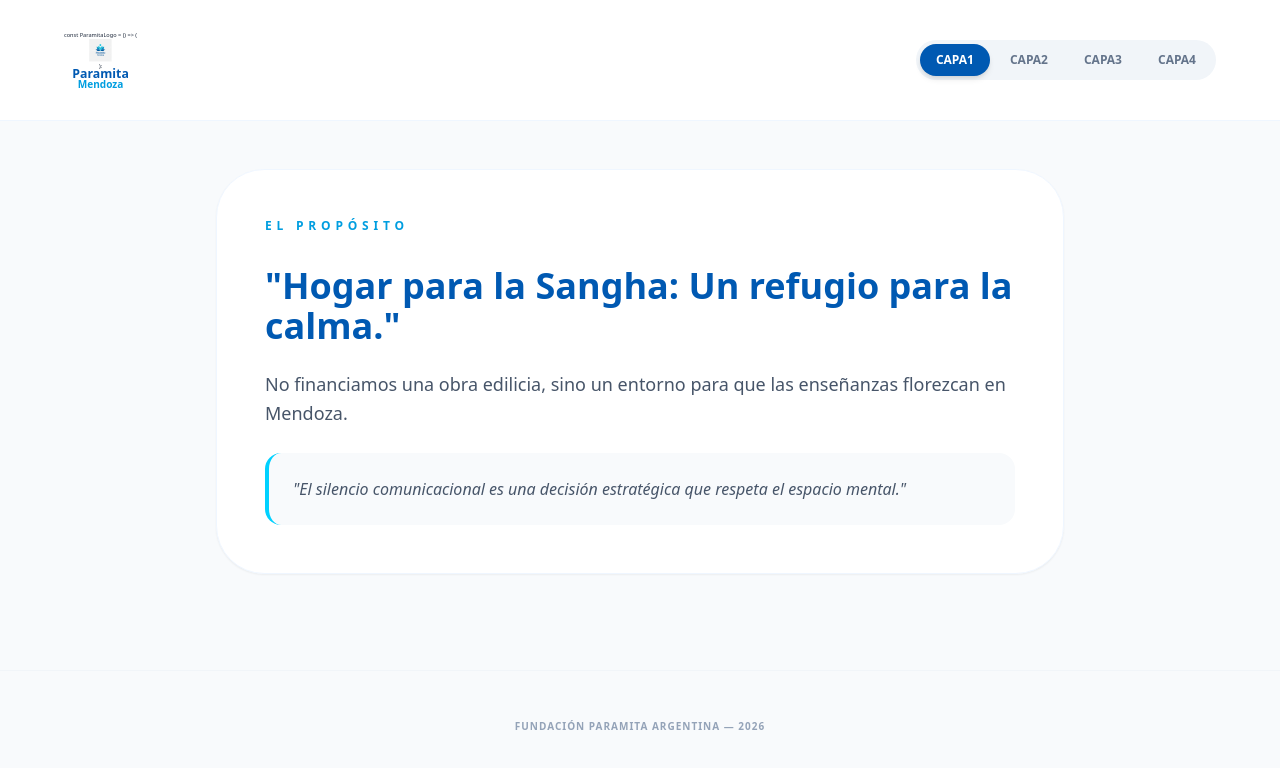
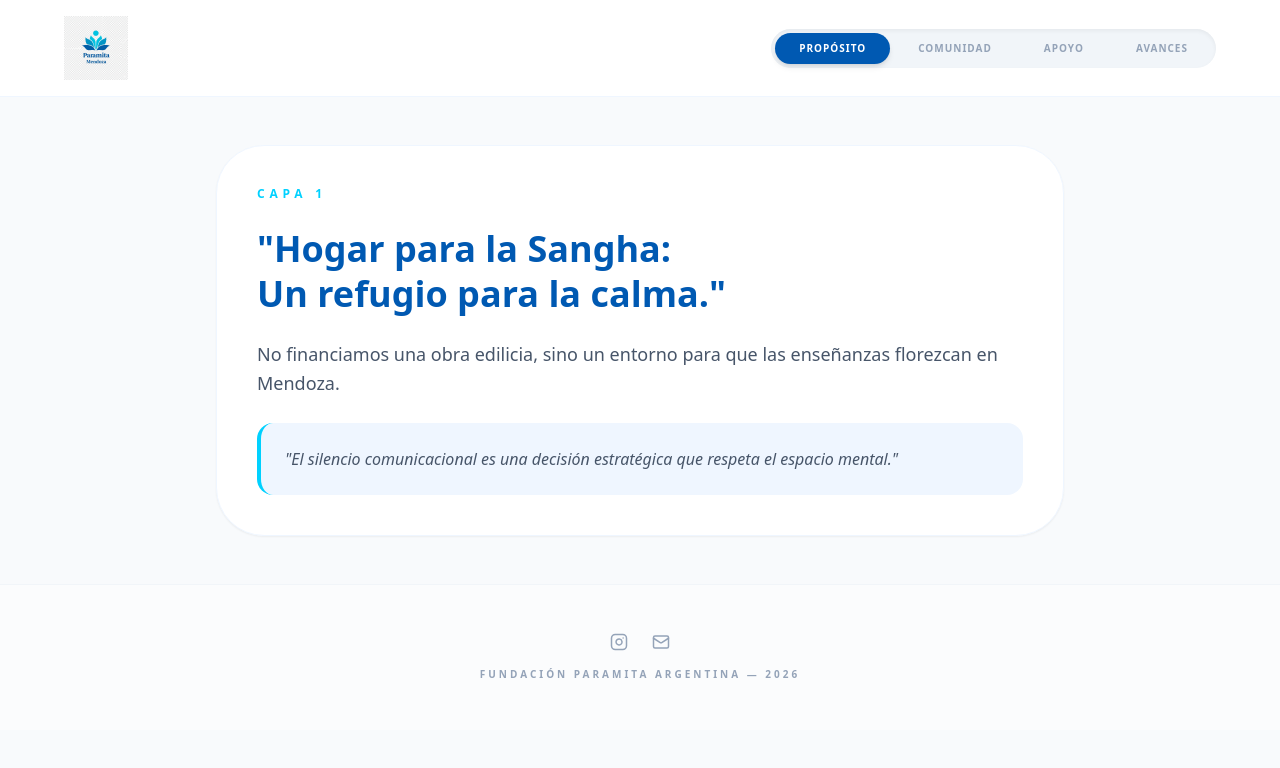
Before and after one commit to marianaesquivel31/paramita-mendoza, a React (Vite) app: page / in a window 1280 px wide. Shown: the top 768 px of the page. Built offline with nearby package versions, Linux system fonts and the light colour scheme.

Commit message:
Update App.jsx

```diff
--- a/src/App.jsx
+++ b/src/App.jsx
@@ -4,53 +4,63 @@ import {
   MessageSquare, Eye, Instagram, Mail
 } from 'lucide-react';
 
-// LOGO DE PARAMITA (Reconstruido)
+// === COMPONENTE DEL LOGO (Usa tu imagen de Canva) ===
 const ParamitaLogo = () => (
-  <div className="flex flex-col items-center scale-[0.35] origin-left -my-10">
-   const ParamitaLogo = () => (
-  <img src="/logo.png" alt="Logo Paramita Mendoza" className="h-16 w-auto" />
-);
-    <div className="text-center mt-[-8px]">
-      <h1 className="text-[2.2rem] font-bold text-[#0059B2] leading-none">Paramita</h1>
-      <h2 className="text-[1.8rem] font-bold text-[#009EE0] leading-none">Mendoza</h2>
-    </div>
-  </div>
+  <img
+    src="/logo.png"
+    alt="Logo Paramita Mendoza"
+    className="h-16 w-auto object-contain"
+    onError={(e) => e.target.src = "https://via.placeholder.com/150?text=Subir+Logo"}
+  />
 );
 
 export default function App() {
+  // Estado para controlar qué capa se muestra
   const [tab, setTab] = useState('capa1');
 
   return (
     <div className="min-h-screen bg-[#F8FAFC] text-slate-800 font-sans">
+
+      {/* HEADER / MENÚ DE NAVEGACIÓN */}
       <header className="bg-white border-b border-blue-50 sticky top-0 z-50 p-4">
-        <div className="max-w-6xl mx-auto flex justify-between items-center">
+        <div className="max-w-6xl mx-auto flex flex-col md:flex-row justify-between items-center gap-4">
           <ParamitaLogo />
-          <nav className="flex gap-1 bg-slate-100 p-1 rounded-full">
+
+          <nav className="flex gap-1 bg-slate-100 p-1 rounded-full shadow-inner">
             {['capa1', 'capa2', 'capa3', 'capa4'].map((item) => (
               <button
                 key={item}
                 onClick={() => setTab(item)}
-                className={`px-4 py-2 rounded-full text-xs font-bold transition-all ${
-                  tab === item ? 'bg-[#0059B2] text-white shadow-md' : 'text-slate-500 hover:text-[#0059B2]'
+                className={`px-6 py-2 rounded-full text-[10px] font-black tracking-widest transition-all ${
+                  tab === item
+                    ? 'bg-[#0059B2] text-white shadow-md'
+                    : 'text-slate-400 hover:text-[#0059B2]'
                 }`}
               >
-                {item.toUpperCase()}
+                {item === 'capa1' && "PROPÓSITO"}
+                {item === 'capa2' && "COMUNIDAD"}
+                {item === 'capa3' && "APOYO"}
+                {item === 'capa4' && "AVANCES"}
               </button>
             ))}
           </nav>
         </div>
       </header>
 
+      {/* CONTENIDO PRINCIPAL DINÁMICO */}
       <main className="max-w-4xl mx-auto px-6 py-12">
-        {/* CAPA 1: PROPÓSITO */}
+
+        {/* CAPA 1: EL CORAZÓN DEL PROYECTO */}
         {tab === 'capa1' && (
-          <div className="animate-in space-y-8">
-            <div className="bg-white p-12 rounded-[3rem] border border-blue-50 shadow-sm relative overflow-hidden">
-              <h3 className="text-[#009EE0] font-bold text-xs tracking-[0.4em] uppercase mb-8">El Propósito</h3>
-              <h2 className="text-4xl font-bold text-[#0059B2] mb-6">"Hogar para la Sangha: Un refugio para la calma."</h2>
+          <div className="space-y-8 animate-in fade-in duration-500">
+            <div className="bg-white p-10 rounded-[3rem] border border-blue-50 shadow-sm relative overflow-hidden">
+              <h3 className="text-[#00D1FF] font-bold text-xs tracking-[0.4em] uppercase mb-6">Capa 1</h3>
+              <h2 className="text-4xl font-bold text-[#0059B2] mb-6 leading-tight">
+                "Hogar para la Sangha: <br/>Un refugio para la calma."
+              </h2>
               <div className="space-y-6 text-slate-600 text-lg font-light leading-relaxed">
                 <p>No financiamos una obra edilicia, sino un entorno para que las enseñanzas florezcan en Mendoza.</p>
-                <div className="bg-slate-50 p-6 rounded-2xl border-l-4 border-[#00D1FF] italic text-base">
+                <div className="bg-blue-50 p-6 rounded-2xl border-l-4 border-[#00D1FF] italic text-base">
                   "El silencio comunicacional es una decisión estratégica que respeta el espacio mental."
                 </div>
               </div>
@@ -58,43 +68,51 @@ export default function App() {
           </div>
         )}
 
-        {/* CAPA 2: COMUNIDAD */}
+        {/* CAPA 2: HUMANIZACIÓN */}
         {tab === 'capa2' && (
-          <div className="animate-in space-y-8 text-center">
-            <h2 className="text-3xl font-bold text-[#0059B2]">Humanizar el Proyecto</h2>
-            <div className="grid md:grid-cols-2 gap-8 text-left">
-              <div className="bg-white p-8 rounded-[2.5rem] border border-blue-50 shadow-sm">
+          <div className="space-y-8 animate-in fade-in duration-500">
+            <div className="text-center mb-10">
+              <h2 className="text-3xl font-bold text-[#0059B2]">Humanizar el Proyecto</h2>
+              <p className="text-slate-500 mt-2 text-lg">Preparación del terreno cognitivo y emocional de nuestra sangha.</p>
+            </div>
+            <div className="grid md:grid-cols-2 gap-8">
+              <div className="bg-white p-8 rounded-[2.5rem] border border-blue-50 shadow-sm hover:border-blue-200 transition-colors">
                 <Eye className="text-[#00D1FF] mb-6" size={32} />
                 <h4 className="text-xl font-bold text-[#0059B2] mb-4">Qué sucede en un Centro</h4>
-                <p className="text-sm text-slate-500">Contenidos pedagógicos sobre meditación, estudio y apoyo mutuo.</p>
+                <p className="text-sm text-slate-500 leading-relaxed">Contenidos pedagógicos sobre meditación, estudio y el impacto de tener un espacio propio para la práctica colectiva.</p>
               </div>
-              <div className="bg-[#0059B2] p-8 rounded-[2.5rem] text-white shadow-lg">
-                <MessageSquare className="text-white mb-6" size={32} />
+              <div className="bg-[#0059B2] p-8 rounded-[2.5rem] text-white shadow-lg relative overflow-hidden">
+                <MessageSquare className="text-blue-200 mb-6" size={32} />
                 <h4 className="text-xl font-bold mb-4">Voz de la Sangha</h4>
-                <p className="text-sm text-blue-100 italic">"Contar con un espacio físico local significa estabilidad para nuestra práctica colectiva."</p>
+                <p className="text-sm text-blue-50 italic leading-relaxed">"Contar con un espacio físico local significa estabilidad para nuestra práctica y un faro de calma para la ciudad."</p>
+                <div className="absolute -bottom-4 -right-4 opacity-10">
+                  <MessageSquare size={120} />
+                </div>
               </div>
             </div>
           </div>
         )}
 
-        {/* CAPA 3: SOSTENIMIENTO */}
+        {/* CAPA 3: SOSTENIMIENTO (TRANSPARENCIA RADICAL) */}
         {tab === 'capa3' && (
-          <div className="animate-in space-y-12">
+          <div className="space-y-12 animate-in fade-in duration-500">
             <div className="text-center max-w-2xl mx-auto">
               <h2 className="text-4xl font-bold text-[#0059B2]">Tu generosidad sostiene el Linaje</h2>
-              <p className="text-slate-500 mt-4">Transparencia radical para canalizar nuestra interdependencia.</p>
+              <p className="text-slate-500 mt-4">Un canal transparente para nuestra interdependencia.</p>
             </div>
             <div className="grid md:grid-cols-3 gap-6">
               {[
-                { name: 'Bronce', color: '#00D1FF' },
-                { name: 'Plata', color: '#009EE0' },
-                { name: 'Oro', color: '#0059B2' }
+                { name: 'Socio Bronce', color: 'bg-[#00D1FF]', icon: <Users size={24}/> },
+                { name: 'Socio Plata', color: 'bg-[#009EE0]', icon: <Users size={24}/> },
+                { name: 'Socio Oro', color: 'bg-[#0059B2]', icon: <Users size={24}/> }
               ].map((tier, i) => (
-                <div key={i} className="bg-white p-8 rounded-[2.5rem] border border-blue-50 shadow-sm flex flex-col items-center">
-                  <Users className="text-[#0059B2] mb-6" size={32} />
-                  <h3 className="text-2xl font-bold text-slate-800 mb-6">{tier.name}</h3>
-                  <button className="w-full py-4 rounded-2xl font-bold text-xs text-white hover:scale-105 transition-transform" style={{backgroundColor: tier.color}}>
-                    SOSTENER
+                <div key={i} className="bg-white p-8 rounded-[2.5rem] border border-blue-50 shadow-sm flex flex-col items-center text-center group hover:shadow-xl transition-all">
+                  <div className={`p-4 rounded-full ${tier.color} text-white mb-6 group-hover:scale-110 transition-transform`}>
+                    {tier.icon}
+                  </div>
+                  <h3 className="text-xl font-bold text-slate-800 mb-6">{tier.name}</h3>
+                  <button className={`w-full py-4 rounded-2xl font-bold text-[10px] tracking-widest text-white ${tier.color} opacity-90 hover:opacity-100 transition-opacity`}>
+                    QUIERO APOYAR
                   </button>
                 </div>
               ))}
@@ -104,18 +122,20 @@ export default function App() {
 
         {/* CAPA 4: CONTINUIDAD */}
         {tab === 'capa4' && (
-          <div className="animate-in space-y-8">
-            <div className="bg-white p-12 rounded-[3.5rem] border border-blue-50 text-center">
-              <Heart className="mx-auto text-red-400 mb-8" size={48} fill="currentColor" />
+          <div className="space-y-8 animate-in fade-in duration-500">
+            <div className="bg-white p-12 rounded-[3.5rem] border border-blue-50 text-center shadow-sm">
+              <div className="inline-block p-6 bg-red-50 rounded-full mb-8">
+                <Heart className="text-red-400" size={48} fill="currentColor" />
+              </div>
               <h2 className="text-3xl font-bold text-[#0059B2] mb-6">Continuidad y Cuidado</h2>
               <div className="grid md:grid-cols-2 gap-6 text-left max-w-2xl mx-auto">
-                <div className="p-6 bg-slate-50 rounded-2xl">
-                  <h4 className="font-bold text-xs uppercase text-slate-400 mb-2">Protocolo de Gratitud</h4>
-                  <p className="text-sm text-slate-600">Agradecimiento personalizado por el compromiso con el linaje.</p>
+                <div className="p-8 bg-slate-50 rounded-3xl border border-slate-100">
+                  <h4 className="font-black text-[10px] uppercase text-slate-400 tracking-[0.2em] mb-3">Gratitud</h4>
+                  <p className="text-sm text-slate-600 leading-relaxed">Protocolo de agradecimiento personalizado por el compromiso con el mantenimiento del espacio.</p>
                 </div>
-                <div className="p-6 bg-slate-50 rounded-2xl">
-                  <h4 className="font-bold text-xs uppercase text-slate-400 mb-2">Reporte de Avance</h4>
-                  <p className="text-sm text-slate-600">Transparencia total sobre el acondicionamiento del salón.</p>
+                <div className="p-8 bg-slate-50 rounded-3xl border border-slate-100">
+                  <h4 className="font-black text-[10px] uppercase text-slate-400 tracking-[0.2em] mb-3">Transparencia</h4>
+                  <p className="text-sm text-slate-600 leading-relaxed">Reportes trimestrales sobre el uso de los fondos y los avances en el acondicionamiento del salón.</p>
                 </div>
               </div>
             </div>
@@ -123,8 +143,13 @@ export default function App() {
         )}
       </main>
 
-      <footer className="text-center py-12 border-t border-slate-100 mt-12">
-        <p className="text-[10px] text-slate-400 font-bold tracking-widest uppercase">Fundación Paramita Argentina — 2026</p>
+      {/* FOOTER */}
+      <footer className="text-center py-12 border-t border-slate-100 bg-white/50">
+        <div className="flex justify-center gap-6 mb-4">
+           <Instagram size={18} className="text-slate-400 cursor-pointer hover:text-[#009EE0]" />
+           <Mail size={18} className="text-slate-400 cursor-pointer hover:text-[#009EE0]" />
+        </div>
+        <p className="text-[10px] text-slate-400 font-black tracking-[0.3em] uppercase">Fundación Paramita Argentina — 2026</p>
       </footer>
     </div>
   );
```
